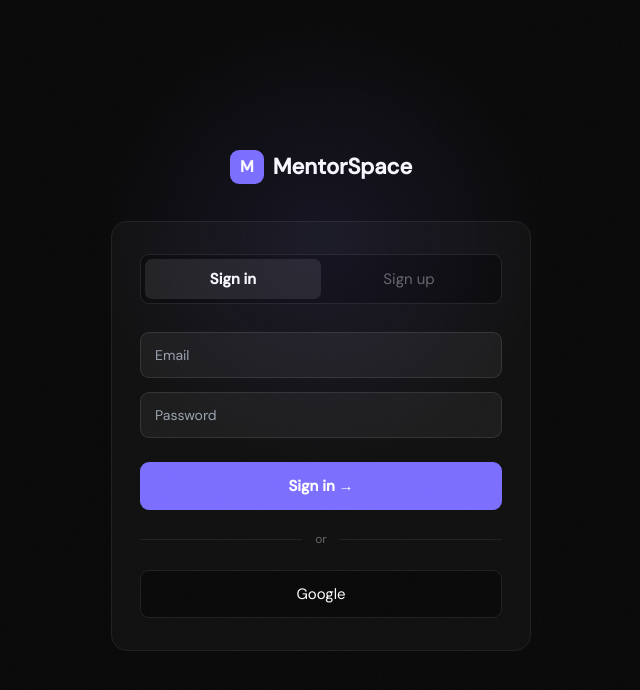
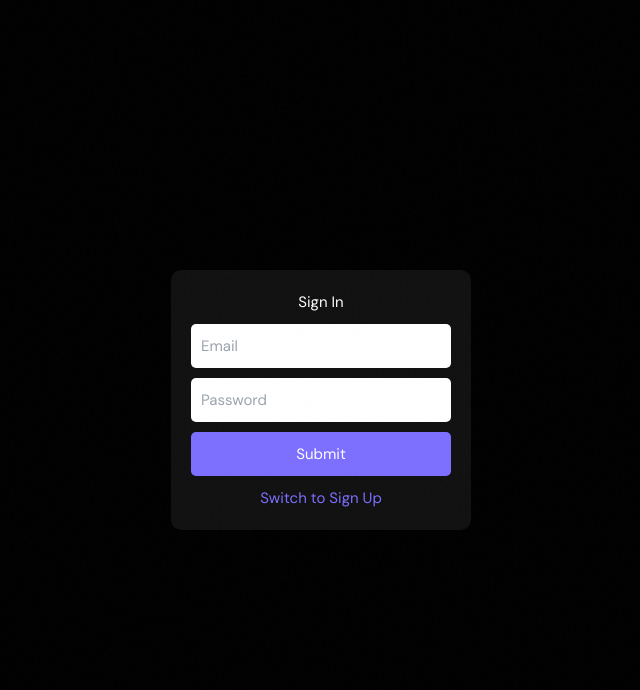
Before and after one commit to anar146/mentor-space, a Next.js app: page /auth in a window 1280 px wide. Shown: the top 690 px of the page, without its empty margins (319-959 px from the left). Built offline with nearby package versions, Linux system fonts and the light colour scheme.

Commit message:
fix: confirmed local build working

```diff
--- a/app/auth/page.tsx
+++ b/app/auth/page.tsx
@@ -5,37 +5,17 @@
 import { useRouter, useSearchParams } from 'next/navigation';
 import { supabase } from '@/lib/supabase';
 
-// Tell Vercel to skip static generation for this dynamic route
 export const dynamic = 'force-dynamic';
 
-type Tab    = 'login' | 'signup';
-type Role   = 'student' | 'mentor';
-type Status = 'idle' | 'loading' | 'error';
-
-// 1. THE WRAPPER: Satisfies the Next.js Suspense requirement for useSearchParams
-export default function AuthPage() {
-  return (
-    <Suspense fallback={
-      <div style={{ minHeight: '100vh', background: '#0a0a0a', display: 'flex', alignItems: 'center', justifyContent: 'center', color: '#fff' }}>
-        Loading MentorSpace Auth...
-      </div>
-    }>
-      <AuthContent />
-    </Suspense>
-  );
-}
-
-// 2. THE CONTENT: Your full logic and UI
 function AuthContent() {
   const router = useRouter();
   const params = useSearchParams();
 
-  const [tab, setTab] = useState<Tab>((params.get('tab') as Tab) ?? 'login');
-  const [role, setRole] = useState<Role>((params.get('role') as Role) ?? 'student');
-  const [status, setStatus] = useState<Status>('idle');
+  const [tab, setTab] = useState<'login' | 'signup'>((params.get('tab') as any) ?? 'login');
+  const [role, setRole] = useState<'student' | 'mentor'>((params.get('role') as any) ?? 'student');
+  const [status, setStatus] = useState('idle');
   const [errMsg, setErrMsg] = useState('');
 
-  // Form fields
   const [email, setEmail] = useState('');
   const [password, setPassword] = useState('');
   const [fullName, setFullName] = useState('');
@@ -44,18 +24,12 @@
     e.preventDefault();
     setStatus('loading');
     setErrMsg('');
-
     try {
       if (tab === 'signup') {
         const { data, error } = await supabase.auth.signUp({ email, password });
         if (error) throw error;
         if (data.user) {
-          await supabase.from('users').insert({
-            id: data.user.id,
-            email,
-            full_name: fullName,
-            role,
-          });
+          await supabase.from('users').insert({ id: data.user.id, email, full_name: fullName, role });
           router.push('/dashboard');
         }
       } else {
@@ -64,94 +38,41 @@
         router.push('/dashboard');
       }
     } catch (err: any) {
-      setErrMsg(err.message ?? 'Something went wrong');
+      setErrMsg(err.message ?? 'Error');
       setStatus('error');
     }
   }
 
-  async function handleGoogleAuth() {
-    await supabase.auth.signInWithOAuth({
-      provider: 'google',
-      options: { redirectTo: `${window.location.origin}/dashboard` },
-    });
-  }
+  return (
+    <div style={{ minHeight: '100vh', background: '#000', color: '#fff', display: 'flex', alignItems: 'center', justifyContent: 'center' }}>
+      <form onSubmit={handleSubmit} style={{ background: '#111', padding: '20px', borderRadius: '10px', display: 'flex', flexDirection: 'column', gap: '10px', width: '300px' }}>
+        <h2 style={{ textAlign: 'center' }}>{tab === 'login' ? 'Sign In' : 'Sign Up'}</h2>
 
-  const inputStyle: React.CSSProperties = {
-    width: '100%',
-    padding: '11px 14px',
-    background: 'rgba(255,255,255,0.05)',
-    border: '1px solid rgba(255,255,255,0.1)',
-    borderRadius: 9,
-    color: '#fff',
-    fontSize: 14,
-    outline: 'none',
-  };
+        {tab === 'signup' && (
+          <input type="text" placeholder="Full Name" value={fullName} onChange={e => setFullName(e.target.value)} style={{ padding: '10px', borderRadius: '5px' }} />
+        )}
 
-  return (
-    <div style={{ minHeight: '100vh', background: '#0a0a0a', display: 'flex', alignItems: 'center', justifyContent: 'center', padding: '40px 20px', position: 'relative' }}>
-      <div style={{ position: 'fixed', top: '30%', left: '50%', transform: 'translate(-50%,-50%)', width: 500, height: 500, background: 'radial-gradient(circle, rgba(124,111,255,0.1) 0%, transparent 65%)', pointerEvents: 'none' }} />
+        <input type="email" placeholder="Email" value={email} onChange={e => setEmail(e.target.value)} style={{ padding: '10px', borderRadius: '5px' }} />
+        <input type="password" placeholder="Password" value={password} onChange={e => setPassword(e.target.value)} style={{ padding: '10px', borderRadius: '5px' }} />
 
-      <div style={{ width: '100%', maxWidth: 420 }}>
-        <div style={{ textAlign: 'center', marginBottom: 36 }}>
-          <Link href="/" style={{ fontSize: 22, fontWeight: 800, color: '#fff', textDecoration: 'none', display: 'inline-flex', alignItems: 'center', gap: 9 }}>
-            <span style={{ width: 34, height: 34, borderRadius: 9, background: '#7c6fff', display: 'inline-flex', alignItems: 'center', justifyContent: 'center', fontSize: 16, color: '#fff' }}>M</span>
-            MentorSpace
-          </Link>
-        </div>
+        <button type="submit" style={{ padding: '10px', background: '#7c6fff', color: '#fff', border: 'none', borderRadius: '5px', cursor: 'pointer' }}>
+          {status === 'loading' ? '...' : 'Submit'}
+        </button>
 
-        <div style={{ background: '#111', border: '1px solid #222', borderRadius: 16, padding: '32px 28px' }}>
-          <div style={{ display: 'flex', background: '#0a0a0a', borderRadius: 9, padding: 4, marginBottom: 28, border: '1px solid #222' }}>
-            {(['login', 'signup'] as Tab[]).map(t => (
-              <button key={t} type="button" onClick={() => setTab(t)} style={{
-                flex: 1, padding: '8px', borderRadius: 7, border: 'none', cursor: 'pointer',
-                background: tab === t ? '#222' : 'transparent',
-                color: tab === t ? '#fff' : '#666',
-                fontWeight: tab === t ? 600 : 400,
-              }}>
-                {t === 'login' ? 'Sign in' : 'Sign up'}
-              </button>
-            ))}
-          </div>
+        <button type="button" onClick={() => setTab(tab === 'login' ? 'signup' : 'login')} style={{ background: 'none', border: 'none', color: '#7c6fff', cursor: 'pointer' }}>
+          Switch to {tab === 'login' ? 'Sign Up' : 'Sign In'}
+        </button>
 
-          <form onSubmit={handleSubmit} style={{ display: 'flex', flexDirection: 'column', gap: 14 }}>
-            {tab === 'signup' && (
-              <div style={{ display: 'grid', gridTemplateColumns: '1fr 1fr', gap: 8, marginBottom: 4 }}>
-                {(['student', 'mentor'] as Role[]).map(r => (
-                  <button key={r} type="button" onClick={() => setRole(r)} style={{
-                    padding: '12px 8px', borderRadius: 9,
-                    border: role === r ? '1.5px solid #7c6fff' : '1px solid #222',
-                    background: role === r ? 'rgba(124,111,255,0.1)' : '#0a0a0a',
-                    color: role === r ? '#7c6fff' : '#666',
-                    cursor: 'pointer', fontWeight: 600,
-                  }}>{r.charAt(0).toUpperCase() + r.slice(1)}</button>
-                ))}
-              </div>
-            )}
-
-            {tab === 'signup' && (
-              <input type="text" required placeholder="Full Name" value={fullName} onChange={e => setFullName(e.target.value)} style={inputStyle} />
-            )}
-            <input type="email" required placeholder="Email" value={email} onChange={e => setEmail(e.target.value)} style={inputStyle} />
-            <input type="password" required placeholder="Password" value={password} onChange={e => setPassword(e.target.value)} style={inputStyle} />
-
-            {errMsg && <div style={{ color: '#ff4b4b', fontSize: 13, background: 'rgba(255,75,75,0.1)', padding: 10, borderRadius: 8 }}>{errMsg}</div>}
-
-            <button type="submit" disabled={status === 'loading'} style={{ padding: '12px', borderRadius: 9, background: '#7c6fff', color: '#fff', border: 'none', fontWeight: 600, cursor: 'pointer', marginTop: 10 }}>
-              {status === 'loading' ? 'Processing...' : tab === 'login' ? 'Sign in →' : 'Create account →'}
-            </button>
-          </form>
-
-          <div style={{ display: 'flex', alignItems: 'center', gap: 12, margin: '20px 0' }}>
-            <div style={{ flex: 1, height: '1px', background: '#222' }} />
-            <span style={{ fontSize: 12, color: '#666' }}>or</span>
-            <div style={{ flex: 1, height: '1px', background: '#222' }} />
-          </div>
-
-          <button onClick={handleGoogleAuth} style={{ width: '100%', padding: '11px', background: '#0a0a0a', border: '1px solid #222', borderRadius: 9, color: '#fff', cursor: 'pointer', display: 'flex', alignItems: 'center', justifyContent: 'center', gap: 9 }}>
-            Google
-          </button>
-        </div>
-      </div>
+        {errMsg && <p style={{ color: 'red', fontSize: '12px' }}>{errMsg}</p>}
+      </form>
     </div>
   );
 }
+
+export default function AuthPage() {
+  return (
+    <Suspense fallback={<div>Loading...</div>}>
+      <AuthContent />
+    </Suspense>
+  );
+}
```
